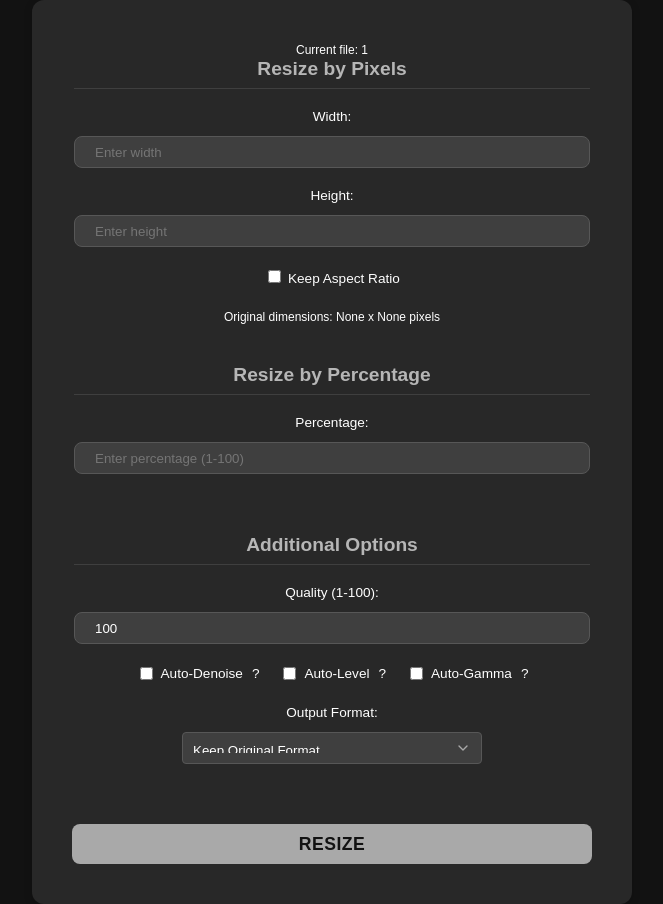
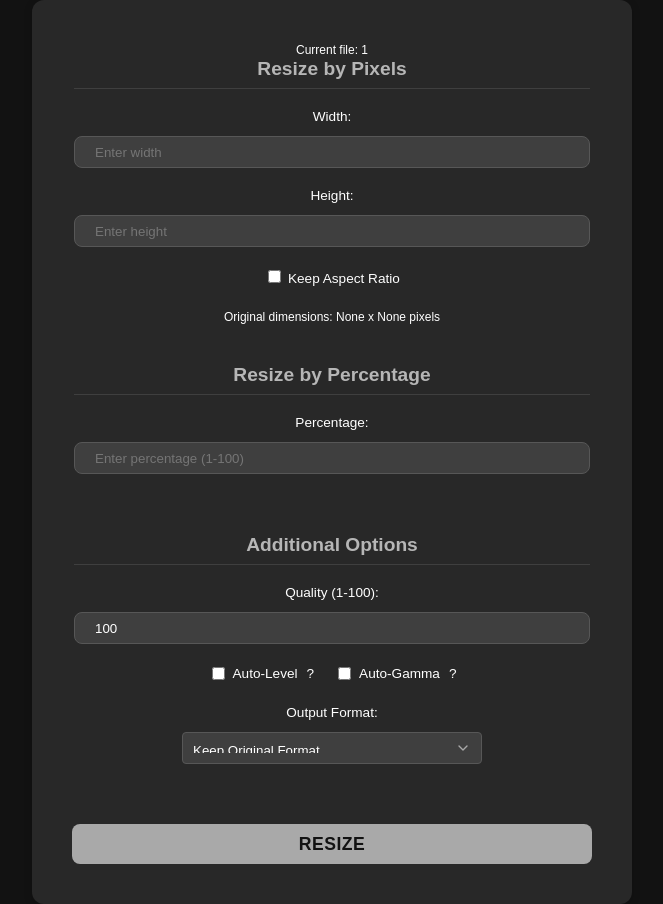
Before and after one commit to Tiritibambix/ImaGUIck, a Flask app: page /resize_options/1 in a window 1280 px wide. Shown: the whole page, without its empty margins (308-971 px from the left). Run offline with Flask 3, Linux system fonts and the light colour scheme; some libraries are stand-ins or nearby versions.

Commit message:
refactor: remove noise reduction feature
Changes:
- Removed auto-denoise parameter and code from build_imagemagick_command
- Removed auto-denoise checkbox from resize and batch resize UI
- Cleaned up related code in resize_image and resize_batch functions

The noise reduction feature was removed as it did not meet quality expectations.

```diff
--- a/app.py
+++ b/app.py
@@ -312,7 +312,7 @@ def flash_error(message):
                          return_url=request.referrer)
 
 def build_imagemagick_command(filepath, output_path, width, height, percentage, quality, keep_ratio,
-                        auto_denoise=False, auto_level=False, auto_gamma=False):
+                        auto_level=False, auto_gamma=False):
     """Build ImageMagick command for resizing and formatting."""
     if not secure_path(filepath) or not secure_path(output_path):
         return None
@@ -320,20 +320,6 @@ def build_imagemagick_command(filepath, output_path, width, height, percentage,
     command = ['magick', filepath]
 
     # Apply auto corrections in optimal order
-    if auto_denoise:
-        # Utiliser une approche très douce basée sur un petit flou gaussien sélectif
-        command.extend([
-            '-colorspace', 'Lab',
-            '(',
-                '-clone', '0',
-                '-channel', 'L',
-                '-selective-blur', '0x2+5%',  # Rayon=0 (auto), sigma=2, seuil=5%
-                '-channel', 'all',
-            ')',
-            '-swap', '0,1',
-            '-colorspace', 'sRGB'
-        ])
-
     if auto_gamma:
         command.append('-auto-gamma')
     if auto_level:
@@ -486,7 +472,6 @@ def resize_image(filename):
         height = request.form.get('height', '')
         keep_ratio = request.form.get('keep_ratio') == 'on'
         output_format = request.form.get('format', '').upper()
-        auto_denoise = request.form.get('auto_denoise') == 'on'
         auto_level = request.form.get('auto_level') == 'on'
         auto_gamma = request.form.get('auto_gamma') == 'on'
 
@@ -540,7 +525,6 @@ def resize_image(filename):
             percentage=request.form.get('percentage', DEFAULTS["percentage"]),
             quality=request.form.get('quality', DEFAULTS["quality"]),
             keep_ratio=keep_ratio,
-            auto_denoise=auto_denoise,
             auto_level=auto_level,
             auto_gamma=auto_gamma
         )
@@ -662,9 +646,8 @@ def resize_batch():
     height = request.form.get('height', DEFAULTS["height"])
     keep_ratio = 'keep_ratio' in request.form
     output_format = request.form.get('format', '').upper()
-    auto_denoise = 'auto_denoise' in request.form
-    auto_level = 'auto_level' in request.form
-    auto_gamma = 'auto_gamma' in request.form
+    auto_level = request.form.get('auto_level') == 'on'
+    auto_gamma = request.form.get('auto_gamma') == 'on'
 
     output_files = []
     processed = False
@@ -691,7 +674,6 @@ def resize_batch():
                 percentage=request.form.get('percentage', DEFAULTS["percentage"]),
                 quality=request.form.get('quality', DEFAULTS["quality"]),
                 keep_ratio=keep_ratio,
-                auto_denoise=auto_denoise,
                 auto_level=auto_level,
                 auto_gamma=auto_gamma
             )
--- a/templates/resize.html
+++ b/templates/resize.html
@@ -298,12 +298,6 @@
 
                 <div class="form-group-horizontal">
                     <label>
-                        <input type="checkbox" name="auto_denoise" id="auto_denoise">
-                        Auto-Denoise
-                        <span class="tooltip" title="Reduces image noise while preserving details using wavelet analysis">?</span>
-                    </label>
-
-                    <label>
                         <input type="checkbox" name="auto_level" id="auto_level">
                         Auto-Level
                         <span class="tooltip" title="Optimizes image levels for better dynamic range and contrast">?</span>
--- a/templates/resize_batch.html
+++ b/templates/resize_batch.html
@@ -350,12 +350,6 @@
 
                 <div class="form-group-horizontal">
                     <label>
-                        <input type="checkbox" name="auto_denoise" id="auto_denoise">
-                        Auto-Denoise
-                        <span class="tooltip" title="Reduces image noise while preserving details using wavelet analysis">?</span>
-                    </label>
-
-                    <label>
                         <input type="checkbox" name="auto_level" id="auto_level">
                         Auto-Level
                         <span class="tooltip" title="Optimizes image levels for better dynamic range and contrast">?</span>
```
